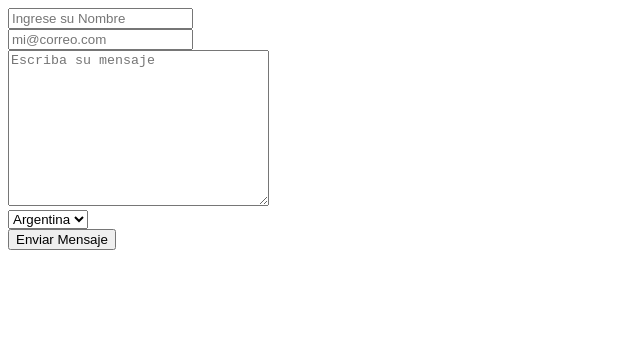
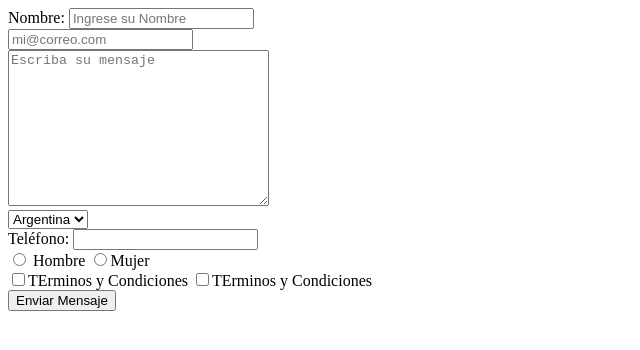
Before and after one commit to emanuelunt/laboratorio2021, a plain HTML site: page formulario.html in a window 1280 px wide. Shown: the whole page, without its empty margins (0-640 px from the left). Drawn offline with Linux system fonts and the light colour scheme.

Commit message:
Continuacion clase con formularios y nuevos input y 000wbehost

```diff
--- a/formulario.html
+++ b/formulario.html
@@ -12,8 +12,8 @@
 
 
     <form action="resolver.php">
-
-        <input type="text" name="nombre" id="nombre" placeholder="Ingrese su Nombre" maxlength="6" required readonly>
+        <label for="nombre">Nombre:</label>
+        <input type="text" name="nombre" id="nombre" placeholder="Ingrese su Nombre" maxlength="6" required >
         <br>
         <input type="email" name="correo" id="corro" placeholder="mi@correo.com">
 
@@ -25,8 +25,26 @@
             <option value="argentina">Argentina</option>
             <option value="brasil">Brasil</option>
             <option value="Uruaguay">Uruguay</option>
+        </select>
 
-        </select>
+        <br>
+
+        <label for="telefono">Teléfono:</label>
+        <input type="tel" name="" id="telefono">
+
+
+        <br>
+
+        <input type="radio" name="genero" id="hombre" value="hombre"> <label for="hombre">Hombre</label>
+        <input type="radio" name="genero" id="mujer"  value="mujer"><label for="mujer">Mujer</label>
+
+        <br>
+
+        <input type="checkbox" name="" id="termino"><label for="termino">TErminos y Condiciones</label>
+        <input type="checkbox" name="" id="recibir"><label for="recibir">TErminos y Condiciones</label>
+
+
+
 
 
 
```
Also changed, not shown: otrosinput.html (added, +28 -0 lines).
